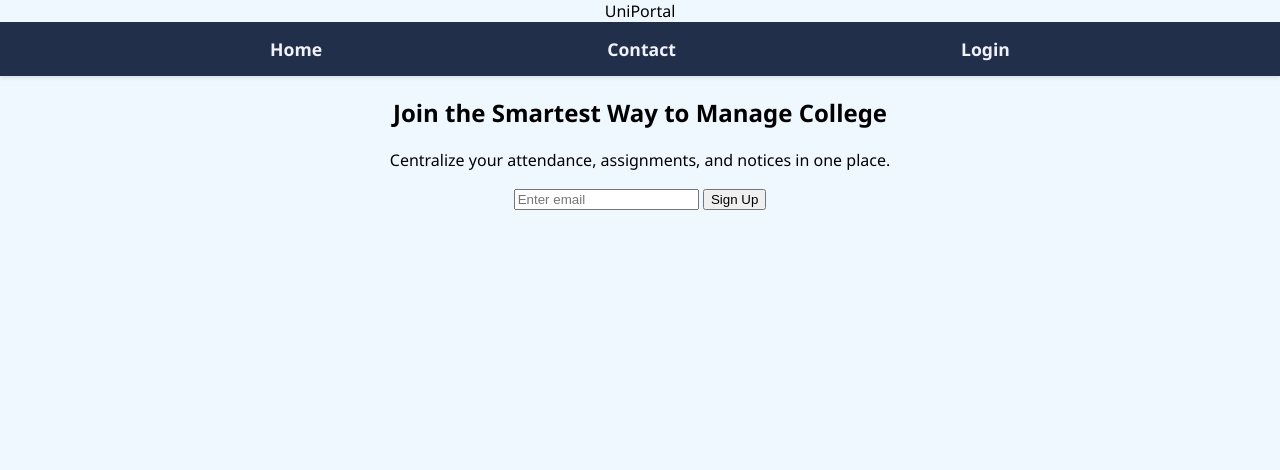
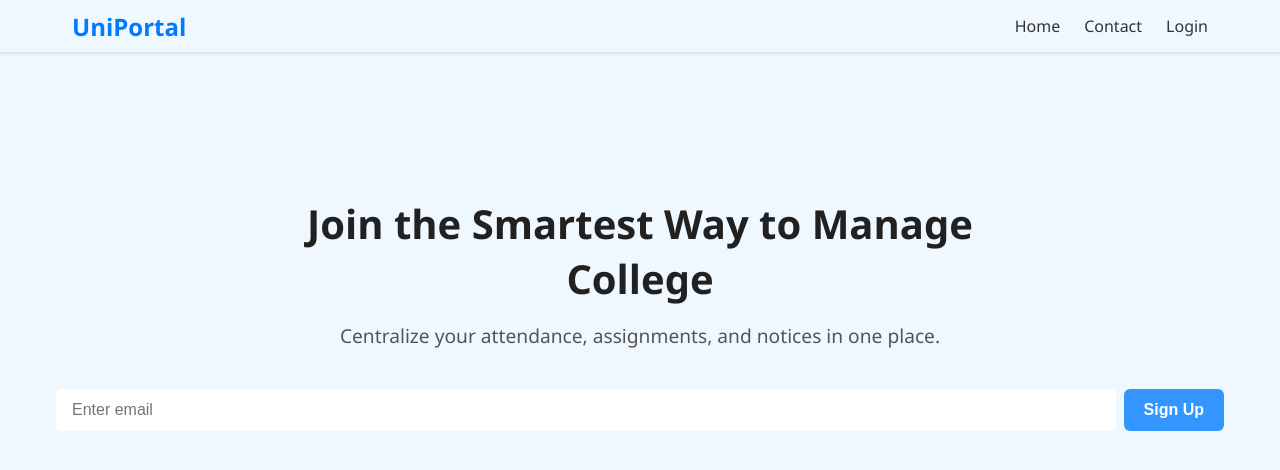
Before and after one commit to aakash0101200/reimagined-spoon-frontend, a plain HTML site: page homepage/index.html in a window 1280 px wide. Drawn offline with Linux system fonts and the light colour scheme.

Commit message:
Update homestyle.css

```diff
--- a/homepage/homestyle.css
+++ b/homepage/homestyle.css
@@ -1,35 +1,112 @@
-body{
-    font-family: 'Segoe UI', Tahoma, Verdana, sans-serif;
-    text-align: center;
-    padding:0px;
-    margin:0px;
-    background-color : aliceblue;
+* {
+    margin: 0;
+    padding: 0;
+    box-sizing: border-box;
 }
-/* navbar */
+
+body {
+    font-family: 'Segoe UI', sans-serif;
+    background-color: aliceblue;
+}
+
 .navbar {
     position: sticky;
     top: 0;
     z-index: 100;
+    width: 100%;
     box-shadow: 0 2px 4px rgba(0, 0, 0, 0.1);
 }
 
-.navbar ul{
+.container {
+    display: flex;
+    justify-content: space-between;
+    align-items: center;
+    max-width: 1200px;
+    margin: auto;
+    padding: 0.6rem 2rem;
+
+}
+
+.logo {
+    font-size: 1.5rem;
+    font-weight: bold;
+    color: #007BFF;
+}
+
+.nav-links {
     list-style-type: none;
-    padding:0px;
-    margin: 0px;
     display: flex;
-    justify-content: space-evenly;
+    gap: 1.5em;
+}
+
+.nav-links li a {
+    text-decoration: none;
+    color: #333;
+    transition: color 0.3s;
+}
+
+.nav-links li a:hover {
+    color: hsl(211, 100%, 50%);
+}
+
+.hero {
+    background-color: aliceblue;
+    text-align: center;
+    padding: 9em 3em;
+    color: hsl(0, 0%, 13%);
+}
+
+.hero-content {
+    margin: auto;
+    max-width: 700px;
+}
+
+.hero h1 {
+    font-size: 2.5rem;
+    font-weight: 700;
+    margin-bottom: 1rem;
+}
+
+.hero p {
+    font-size: 1.2em;
+    color: hsl(0, 0%, 33%);
+
+    margin-bottom: 2rem;
+}
+
+.hero-form {
+    display: flex;
+    justify-content: center;
     align-items: center;
-    background-color: hsl(219, 38%, 21%);
+    padding: 0.5em;
+    border-radius: 5px;
+    gap: 0.5em;
+
 }
-.navbar a{
-    color:hsl(233, 47%, 96%);
-    text-decoration: none;
-    display:block;
-    padding:15px;
-    font-size: 1.1em;
+
+.hero-form input {
+    border: none;
+    padding: 0.75rem 1em;
+    font-size: 1rem;
+    border-radius: 6px;
+    flex: 1;
+    outline: none;
+    min-width: 200px;
+}
+
+.hero-form button {
+    background-color: hsl(211, 100%, 60%);
+    padding: 0.75rem 1.25rem;
+    border: none;
+    border-radius: 6px;
+    font-size: 1rem;
+    color: white;
     font-weight: bold;
+    cursor: pointer;
+    transition: background-color 0.3s ease;
 }
-.navbar a:hover {
-    background-color: hsl(219, 38%, 10%);
+
+.hero-form button:hover {
+    background-color: hsl(211, 100%, 50%);;
+
 }
```
